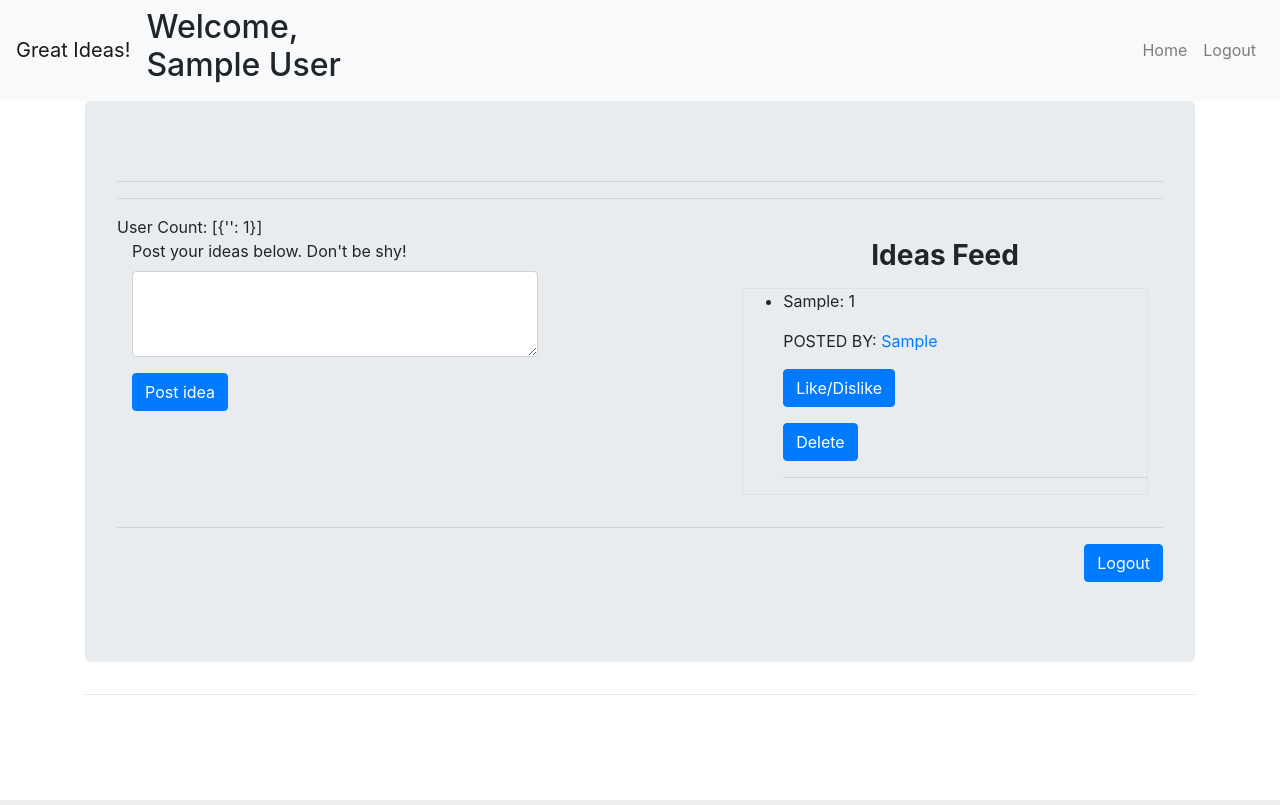
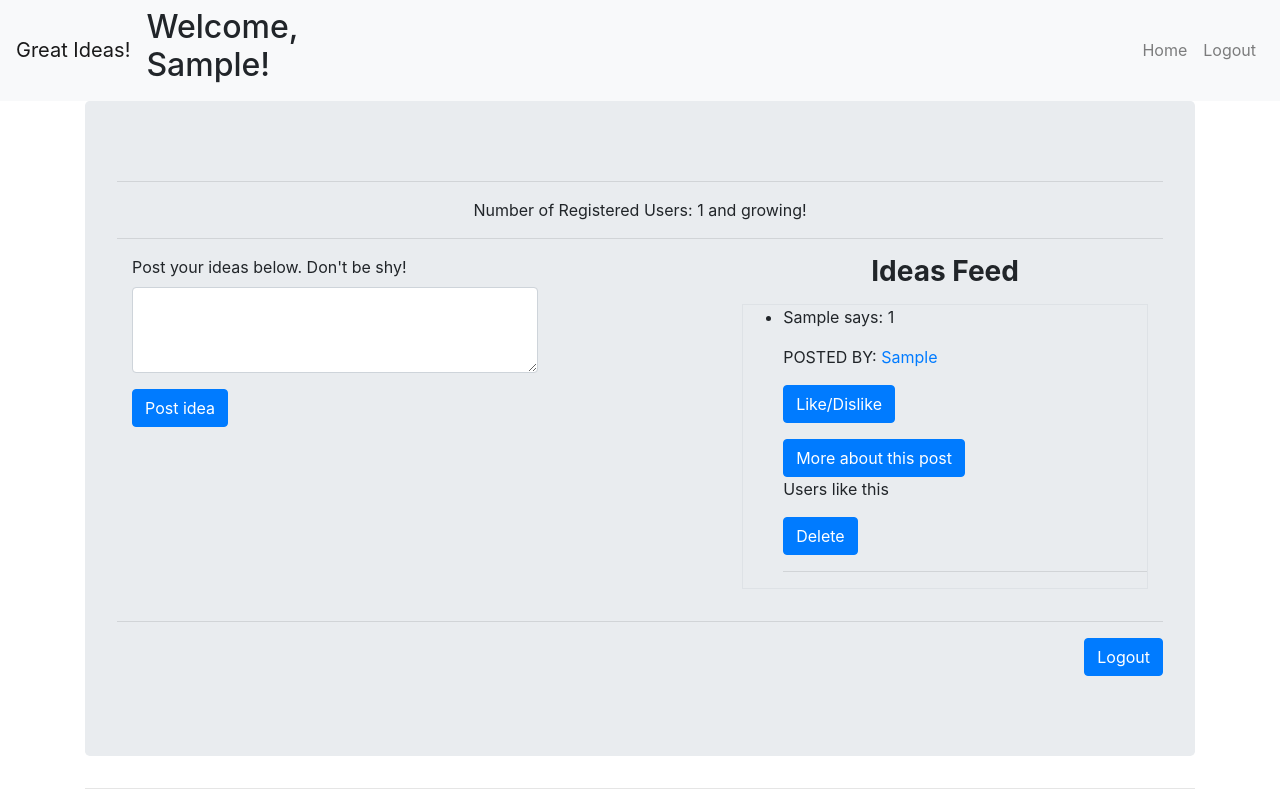
Before and after one commit to codingdojo-projects-algos-06-19/algos_final, a Flask app: page /users/welcome in a window 1280 px wide. Run offline with Flask 2, Linux system fonts and the light colour scheme; the visitor is signed in with stand-in values (Sample User, id 1); tables that the repository leaves empty or names only in its code hold one stand-in row (values such as "Sample post"); some libraries are stand-ins or nearby versions.

Commit message:
still some bugs, but got it pretty much done

```diff
--- a/git_project_assignment/server.py
+++ b/git_project_assignment/server.py
@@ -64,9 +64,7 @@ def add_user_to_db():
         mysql.query_db(query, data)
 
 
-        session['login'] = True # add this on
-
-        # below we are doing another query for users with this email, and we are storing its id as session['userid']
+        session['login'] = True
 
         mysql2 = connectToMySQL('great_ideas')
         query2 = "SELECT * FROM users WHERE email = %(email2)s;"
@@ -117,46 +115,83 @@ def welcome():
     if not session['login']:
         flash("You're not logged in. Please login or register")
         return redirect('/')
+
     else:
         mysql = connectToMySQL('great_ideas')
         query = "SELECT * FROM users WHERE id = %(seid)s;"
         data = {
             "seid": session['userid']
         }
-
-        # Resulting_user is all the information about the specific user who logged in/register
         resulting_user = mysql.query_db(query, data)
 
 
         mysql2 = connectToMySQL('great_ideas')
         ideaText = "SELECT * FROM users JOIN ideas ON users.id = ideas.user_id WHERE users.id ORDER BY ideas.id DESC;"
-        # quoteText = "SELECT * FROM quotes LEFT JOIN users ON quotes.user_id = users.id ORDER BY quotes.id DESC;"
+        resultIdea = mysql2.query_db(ideaText)
 
-        # resultQuote has all the information of users and quotes tied together via users.id = quotes.user_id
-        resultIdea = mysql2.query_db(ideaText)
+        # for i in resultIdea:
+        #     mysql0 = connectToMySQL('great_ideas')
+        #     query1 = "SELECT COUNT(idea_id) as ideaID FROM likes WHERE idea_id = " + str(i['ideas.id']) + " GROUP BY idea_id"
+        #     resultIdea2 = mysql0.query_db(query1)
+        #     print(resultIdea2)
+
+        for i in resultIdea:
+            mysql0 = connectToMySQL('great_ideas')
+            query1 = "SELECT COUNT(idea_id) AS ideaID FROM likes WHERE idea_id = " + str(i['ideas.id']) + " GROUP BY idea_id;"
+            resultIdea2 = mysql0.query_db(query1)
+            print(resultIdea2)
 
 
 
-        # The multiple join
-        # mysql3 = connectToMySQL('quotes_dash2')
-        # quoteText2 = "SELECT * FROM users LEFT JOIN quotes ON users.id = quotes.user_id LEFT JOIN likes ON users.id = likes.user_id WHERE quotes.user_id IN (SELECT likes.id FROM likes WHERE likes.user_id = %(_id)s) ORDER BY quotes.id DESC;"
-        # data2 = {
-        #     "_id": session['userid']
-        # }
+
+
 
         mysql3 = connectToMySQL('great_ideas')
         ideaText2 = "SELECT * FROM users JOIN ideas ON users.id=ideas.user_id JOIN likes ON ideas.id=likes.idea_id WHERE users.id = likes.user_id ORDER BY ideas.id DESC;"
         data2 = {
             "_id": session['userid']
         }
-
         mysql3.query_db(ideaText2, data2)
 
+
+
+
         mysql4 = connectToMySQL('great_ideas')
-        ideaText4 = "SELECT COUNT(id) AS '' FROM users ORDER BY id;"
+        ideaText4 = "SELECT COUNT(id) AS numOfUsers FROM users ORDER BY id;"
         num_users = mysql4.query_db(ideaText4)
 
-        print(num_users)
+        # print("*" * 80)
+        # print(num_users)
+        # print("*" * 80)
+
+
+        # for i in num_users:
+        #     print("*" * 80)
+        #     print(i['numOfUsers'])
+        #     print("*" * 80)
+
+
+
+        # mysql5 = connectToMySQL('great_ideas')
+        # num_likez = "SELECT COUNT(*) AS numOfLikes FROM likes WHERE %(_id)s ORDER BY id;"
+        # data5 = {"_id": id}
+        # num_likes = mysql5.query_db(num_likez, data5)
+
+
+
+
+        # num_users2 = int(num_users['numOfUsers'])
+        # for i in session['numLikes']:
+            # print("*" * 80)
+        #     print(i['numberLikes'])
+        #     print("*" * 80)
+
+        # print("*" * 80)
+
+        # print(resultIdea)
+        # print("*" * 80)
+
+
 
 
 
@@ -207,8 +242,7 @@ def write_idea():
 
 
 
-# I'm going to have to figure out how to include DELETE only on the posts that are associated with that user
-# Maybe use an if statement in the template itself
+
 
 @app.route('/ideas/<id>/delete', methods=['POST'])
 def delete_idea(id):
@@ -242,7 +276,7 @@ def delete_idea(id):
 
 
 
-@app.route('/ideas/<id>/add_like', methods=['POST'])
+@app.route('/ideas/<id>/add_like', methods=['GET', 'POST'])
 def add_like(id):
     is_valid = True
     mysql2 = connectToMySQL('great_ideas')
@@ -284,6 +318,44 @@ def add_like(id):
     # likes = mysql4.query_db(query4, data4)
     # session['numLikes'] = likes
 
+
+
+
+
+
+    # mysql4 = connectToMySQL('great_ideas')
+    # query4 = 'SELECT COUNT(id) AS numberLikes FROM likes WHERE idea_id = %(u_id)s;'
+    # data4 = {"u_id": id}
+    # likerz = mysql4.query_db(query4, data4)
+    # session['numLikes'] = likerz
+
+    # for i in likerz:
+    #     print("*" * 80)
+    #     print(i['likerz'])
+    #     print("*" * 80)
+
+
+    # mysql6 = connectToMySQL('great_ideas')
+    # query6 = 'SELECT COUNT(id) AS numberLikes FROM likes WHERE idea_id = %(u_id)s ORDER BY id;'
+    # data6 = {"u_id": id}
+    # likerz = mysql6.query_db(query6, data6)
+
+    # print("*" * 80)
+    # print(likerz)
+    # print("*" * 80)
+
+    # for i in likerz:
+    #     print("*" * 80)
+    #     print(i['numberLikes'])
+    #     print("*" * 80)
+
+    mysql5 = connectToMySQL('great_ideas')
+    num_likez = "SELECT COUNT(*) AS numOfLikes FROM likes WHERE %(_id)s ORDER BY id;"
+    data5 = {"_id": id}
+    num_likes = mysql5.query_db(num_likez, data5)
+    print("*" * 80)
+    # print(num_likes)
+    print("*" * 80)
 
 
     return redirect('/users/welcome')
@@ -330,6 +402,35 @@ def view_author(id):
     return render_template('view_author.html', userQuotes= userIdeas, user = user)
 
 
+@app.route('/posts/<id>/view_post', methods=['POST'])
+def view_post_info(id):
+    mysql = connectToMySQL('great_ideas')
+    query = "SELECT alias FROM users WHERE id IN (SELECT user_id FROM ideas WHERE id = %(_id)s;"
+    data = {"_id": id}
+    author= mysql.query_db(query, data)
+
+    mysql2 = connectToMySQL('great_ideas')
+    query2 = "SELECT idea_content FROM ideas WHERE id = %(_id)s;"
+    data2 = {"_id": id}
+    idea_piece = mysql2.query_db(query2, data2)
+
+    # print("*" * 80)
+    # print(idea_piece)
+
+    # mysql2 = connectToMySQL('great_ideas')
+    # query2 = "SELECT"
+
+    mysql3 = connectToMySQL('great_ideas')
+    query3 = "SELECT user_id AS users FROM likes WHERE idea_id = %(_id)s;"
+    data3 = {"_id": id}
+    users_by_id = mysql3.query_db(query3, data3)
+
+
+    for i in users_by_id:
+        print(i['users'])
+        print("*" * 80)
+
+    return render_template('view_post.html', author=author, idea_piece=idea_piece, userz = users_by_id)
 
 
 
--- a/git_project_assignment/templates/welcome.html
+++ b/git_project_assignment/templates/welcome.html
@@ -30,7 +30,7 @@
             <button class="navbar-toggler" type="button" data-toggle="collapse" data-target="#navbarSupportedContent" aria-controls="navbarSupportedContent" aria-expanded="false" aria-label="Toggle navigation">
                 <span class="navbar-toggler-icon"></span>
             </button>
-            <h2>Welcome, {{result_user['first_name']}} {{result_user['last_name']}}</h2>
+            <h2>Welcome, {{result_user['alias']}}!</h2>
             <div class="navbar-collapse collapse w-100 order-3 dual-collapse2">
                 <ul class="navbar-nav ml-auto">
                     <li class="nav-item">
@@ -58,10 +58,10 @@
 
 
                 </div>
-
+                <p class="center">Number of Registered Users: {% for i in user_count%} {{i['numOfUsers']}} {% endfor %} and growing!</p>
                 <hr>
 
-                User Count: {{user_count}}
+
 
 
                 <div class="container">
@@ -80,20 +80,74 @@
 
                         </div>
 
+
+
+
+
+
+
+
+
+
+
+
+
+
+
+
                         <div class="col-sm-2"></div>
+
+
+
+
+
+
+
+
+
+
+
+
 
                         <div class="col-sm-5">
                             <div class="center"><label for="ideas_feed"><h3 class="emphasis">Ideas Feed</h3></label></div>
                             <ul class="border">
+
+
+
+
+
                                 {% for x in resultIdeas %}
 
                                 <li>
-                                    <p>{{ x['alias']}}: {{x['idea_content']}}</p>
+                                    <p>{{ x['alias']}} says: {{x['idea_content']}}</p>
                                     <p>POSTED BY: <a href='/users/{{x["id"]}}/view_author'>{{x['alias']}} </a> </p>
-                                    <p><form action='/ideas/{{ x["ideas.id"] }}/add_like' method='POST'>
+                                    <p><form action='/posts/{{ x["ideas.id"] }}/add_like' method='POST'>
                                             <button type="submit" class="btn btn-primary">Like/Dislike</button>
                                             <input type='hidden' value= "{{ session['userid'] }}" name="userLike">
                                     </form> </p>
+
+
+
+                                   <form action='/posts/{{x["ideas.id"]}}/view_post' method='POST'>
+
+                                    <button type="submit" class="btn btn-primary"> More about this post </button>
+
+                                    <input type="hidden" value="{{session['userid']}}" name="person_liked">
+
+                                    <input type="hidden" value="{{x['ideas.id']}}" name="idea_id">
+
+
+                                </form>
+
+                                    <p>Users like this</p>
+
+
+
+
+
+
+
 
                                     <p>
                                     {% if session['userid'] == x['user_id']: %}
@@ -104,15 +158,23 @@
                                     {% endif %}
                                     <hr>
                                 </li>
+                                {% endfor %}
+                            </ul>
+                        </div>
 
 
-                                {% endfor %}
-                            </ul>
 
-                        </div>
+
+
+
+
+
+
+
+
+
                     </div>
                 </div>
-
                 <hr>
                 <p class="text-right"><a class="btn btn-primary" href="/users/logout" role="button">Logout</a></p>
             </div>
```
Also changed, not shown: git_project_assignment/templates/view_post.html (+8 -4 lines).
